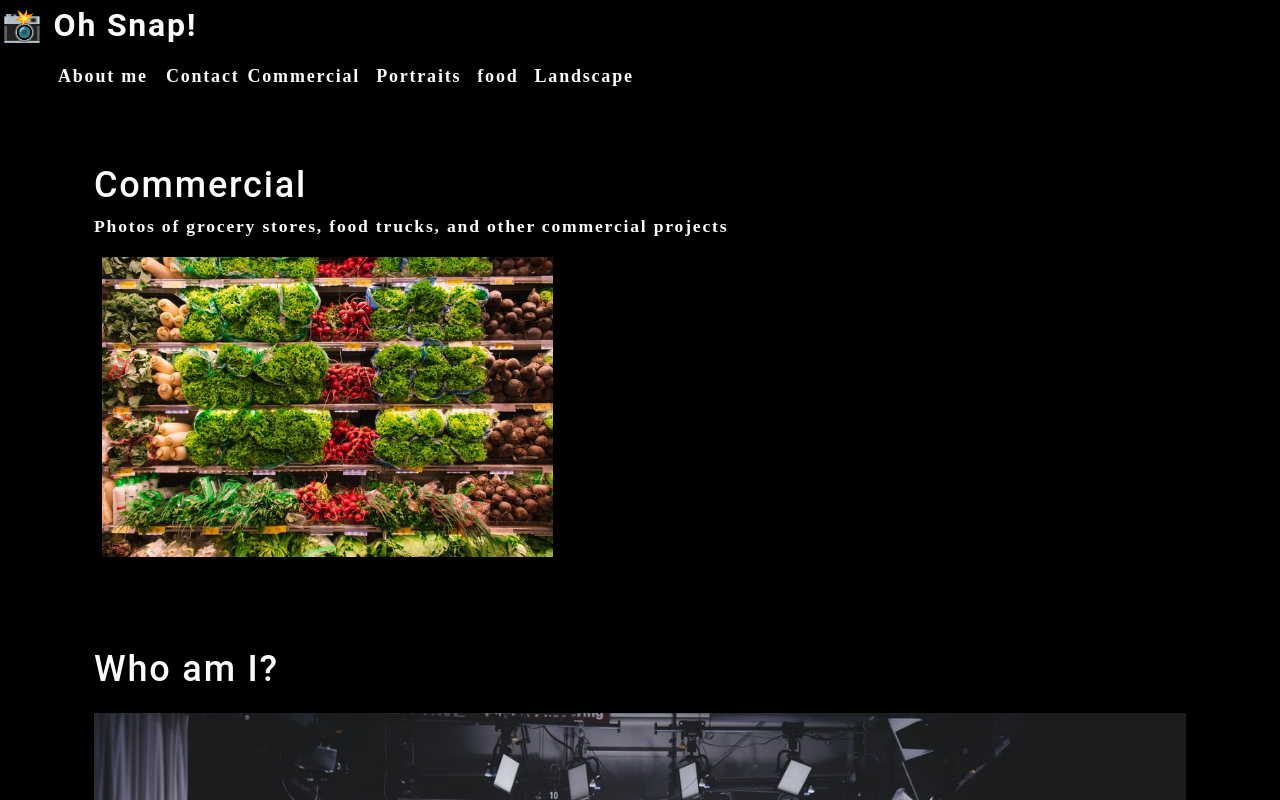
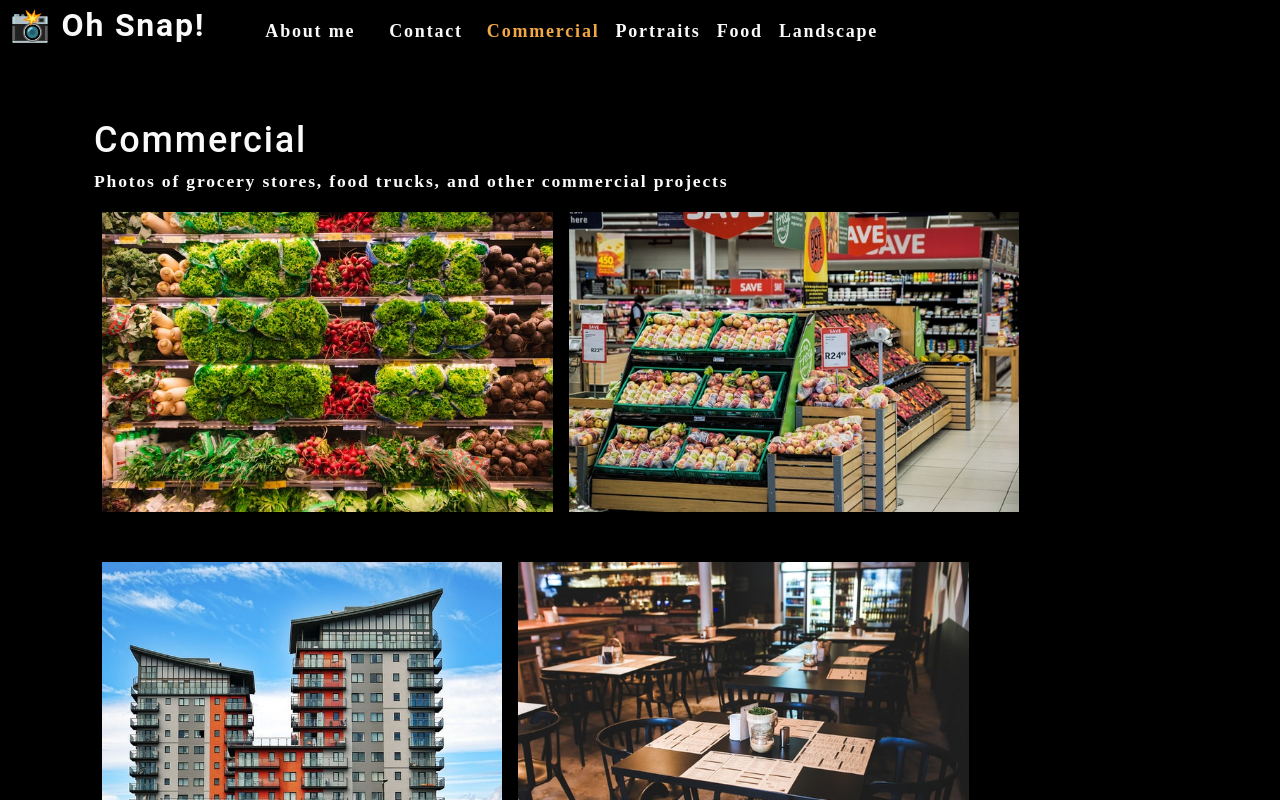
Before and after one commit to jeremynhart/my-class-app-a, a React (Create React App) app: page / in a window 1280 px wide. Shown: the top 800 px of the page. Built offline with nearby package versions, Linux system fonts and the light colour scheme.

Commit message:
PhotoList Component Child of Gallery Component

```diff
--- a/src/App.js
+++ b/src/App.js
@@ -1,15 +1,30 @@
-import React from "react";
-import Nav from "./components/Nav";
-import About from "./components/About";
-import Gallery from "./components/Gallery";
-import './App.css';
+import React, { useState } from 'react';
+import Nav from './components/Nav';
+import About from './components/About';
+import Gallery from './components/Gallery';
 
 function App() {
+  const [categories] = useState([
+    {
+      name: 'commercial',
+      description: 'Photos of grocery stores, food trucks, and other commercial projects',
+    },
+    { name: 'portraits', description: 'Portraits of people in my life' },
+    { name: 'food', description: 'Delicious delicacies' },
+    { name: 'landscape', description: 'Fields, farmhouses, waterfalls, and the beauty of nature' },
+  ]);
+
+  const [currentCategory, setCurrentCategory] = useState(categories[0]);
+
   return (
     <div>
-      <Nav></Nav>
+      <Nav
+        categories={categories}
+        setCurrentCategory={setCurrentCategory}
+        currentCategory={currentCategory}
+      ></Nav>
       <main>
-        <Gallery></Gallery>
+        <Gallery currentCategory={currentCategory}></Gallery>
         <About></About>
       </main>
     </div>
--- /dev/null
+++ b/src/components/Gallery/PhotoList/index.js
@@ -0,0 +1,122 @@
+import React, { useState } from 'react';
+
+function PhotoList({ category }) {
+    const [photos] = useState([
+    {
+      name: 'Grocery aisle',
+      category: 'commercial',
+      description: 'Lorem ipsum dolor sit amet, consectetur adipiscing elit. Nunc ultricie',
+    },
+    {
+      name: 'Grocery booth',
+      category: 'commercial',
+      description: 'Lorem ipsum dolor sit amet, consectetur adipiscing elit. Nunc ultricie',
+    },
+    {
+      name: 'Building exterior',
+      category: 'commercial',
+      description: 'Lorem ipsum dolor sit amet, consectetur adipiscing elit. Nunc ultricie',
+    },
+    {
+      name: 'Restaurant table',
+      category: 'commercial',
+      description: 'Lorem ipsum dolor sit amet, consectetur adipiscing elit. Nunc ultricie',
+    },
+    {
+      name: 'Cafe interior',
+      category: 'commercial',
+      description: 'Lorem ipsum dolor sit amet, consectetur adipiscing elit. Nunc ultricie',
+    },
+    {
+      name: 'Cat green eyes',
+      category: 'portraits',
+      description: 'Lorem ipsum dolor sit amet, consectetur adipiscing elit. Nunc ultricie',
+    },
+    {
+      name: 'Green parrot',
+      category: 'portraits',
+      description: 'Lorem ipsum dolor sit amet, consectetur adipiscing elit. Nunc ultricie',
+    },
+    {
+      name: 'Yellow macaw',
+      category: 'portraits',
+      description: 'Lorem ipsum dolor sit amet, consectetur adipiscing elit. Nunc ultricie',
+    },
+    {
+      name: 'Pug smile',
+      category: 'portraits',
+      description: 'Lorem ipsum dolor sit amet, consectetur adipiscing elit. Nunc ultricie',
+    },
+    {
+      name: 'Pancakes',
+      category: 'food',
+      description: 'Lorem ipsum dolor sit amet, consectetur adipiscing elit. Nunc ultricie',
+    },
+    {
+      name: 'Burrito',
+      category: 'food',
+      description: 'Lorem ipsum dolor sit amet, consectetur adipiscing elit. Nunc ultricie',
+    },
+    {
+      name: 'Scallop pasta',
+      category: 'food',
+      description: 'Lorem ipsum dolor sit amet, consectetur adipiscing elit. Nunc ultricie',
+    },
+    {
+      name: 'Burger',
+      category: 'food',
+      description: 'Lorem ipsum dolor sit amet, consectetur adipiscing elit. Nunc ultricie',
+    },
+    {
+      name: 'Fruit bowl',
+      category: 'food',
+      description: 'Lorem ipsum dolor sit amet, consectetur adipiscing elit. Nunc ultricie',
+    },
+    {
+      name: 'Green river',
+      category: 'landscape',
+      description: 'Lorem ipsum dolor sit amet, consectetur adipiscing elit. Nunc ultricie',
+    },
+    {
+      name: 'Docks',
+      category: 'landscape',
+      description: 'Lorem ipsum dolor sit amet, consectetur adipiscing elit. Nunc ultricie',
+    },
+    {
+      name: 'Panoramic village by sea',
+      category: 'landscape',
+      description: 'Lorem ipsum dolor sit amet, consectetur adipiscing elit. Nunc ultricie',
+    },
+    {
+      name: 'Domestic landscape',
+      category: 'landscape',
+      description: 'Lorem ipsum dolor sit amet, consectetur adipiscing elit. Nunc ultricie',
+    },
+    {
+      name: 'Park bench',
+      category: 'landscape',
+      description: 'Lorem ipsum dolor sit amet, consectetur adipiscing elit. Nunc ultricie',
+    },
+
+]);
+
+
+const currentPhotos = photos.filter((photo) => photo.category === category);
+
+return (
+  <div>
+    <div className="flex-row">
+      {currentPhotos.map((image, i) => (
+        <img
+          src={require(`../../../assets/small/${category}/${i}.jpg`)}
+          alt={image.name}
+          className="img-thumbnail mx-1"
+          key={image.name}
+        />
+      ))}
+    </div>
+  </div>
+);
+};
+
+export default PhotoList;
--- a/src/components/Gallery/index.js
+++ b/src/components/Gallery/index.js
@@ -1,24 +1,15 @@
-import React from "react";
+import React from 'react';
 import { capitalizeFirstLetter } from '../../utils/helpers';
-import photo from "../../assets/small/commercial/0.jpg";
+import PhotoList from '../Gallery/PhotoList';
 
-function Gallery(props) {
-  const currentCategory = {
-    name: "commercial",
-    description:
-      "Photos of grocery stores, food trucks, and other commercial projects",
-  };
+function Gallery({ currentCategory }) {
+  const { name, description } = currentCategory;
+
   return (
     <section>
-      <h1>{capitalizeFirstLetter(currentCategory.name)}</h1>
-      <p>{currentCategory.description}</p>
-      <div className="flex-row">
-          <img
-            src={photo}
-            alt="Commercial Example"
-            className="img-thumbnail mx-1"
-          />
-      </div>
+      <h1 data-testid="h1tag">{capitalizeFirstLetter(name)}</h1>
+      <p>{description}</p>
+      <PhotoList category={name} />
     </section>
   );
 }
--- a/src/components/Nav/index.js
+++ b/src/components/Nav/index.js
@@ -1,35 +1,49 @@
-import React from 'react';
+import React, { useEffect } from 'react';
+import { capitalizeFirstLetter } from '../../utils/helpers';
 
-function Nav() {
+function Nav(props) {
+  const {
+    categories = [],
+    setCurrentCategory,
+    currentCategory,
+  } = props;
 
-    function categorySelected(name) {
-        console.log(`${name} clicked`)
+  useEffect(() => {
+    if (currentCategory) {
+      document.title = capitalizeFirstLetter(currentCategory.name);
     }
+  }, [currentCategory]);
 
   return (
-        <header>
+    <header className="flex-row px-1">
       <h2>
-                <a href="/">
+        <a data-testid="link" href="/">
           <span role="img" aria-label="camera"> 📸</span> Oh Snap!
         </a>
       </h2>
       <nav>
         <ul className="flex-row">
           <li className="mx-2">
-                        <a href="#about">
+            <a data-testid="about" href="#about">
               About me
             </a>
           </li>
-                    <li>
+          <li className="mx-2">
             <span>Contact</span>
           </li>
           {categories.map((category) => (
             <li
-                            className="mx-1"
+              className={`mx-1 ${
+                currentCategory && currentCategory.name === category.name && 'navActive'
+                }`}
               key={category.name}
             >
-                            <span onClick={() => categorySelected(category.name)} >
-                                {category.name}
+              <span
+                onClick={() => {
+                  setCurrentCategory(category)
+                }}
+              >
+                {capitalizeFirstLetter(category.name)}
               </span>
             </li>
           ))}
@@ -39,18 +53,4 @@ function Nav() {
   );
 }
 
-const categories = [
-    {
-        name: "Commercial",
-        description:
-            "Photos of grocery stores, food trucks, and other commercial projects",
-    },
-    { name: "Portraits", description: "Portraits of people in my life" },
-    { name: "food", description: "Delicious delicacies" },
-    {
-        name: "Landscape",
-        description: "Fields, farmhouses, waterfalls, and the beauty of nature",
-    },
-];
-
 export default Nav;
```
Also changed, not shown: src/index.css (line endings or trailing spaces). Lines whose indentation alone changed are shown as unchanged.
